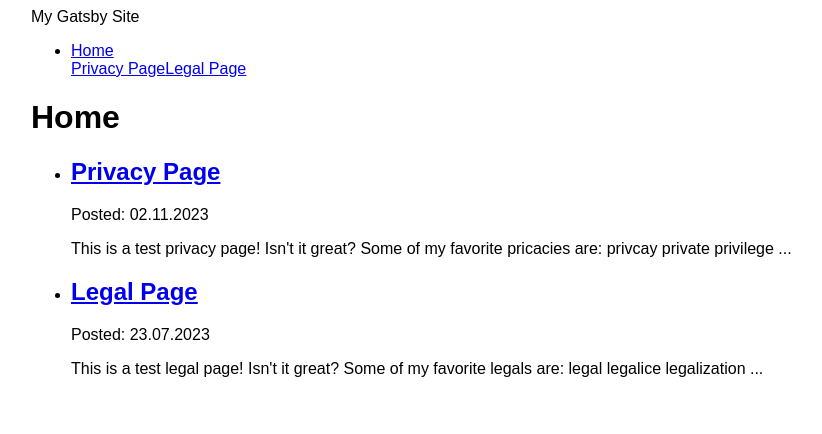
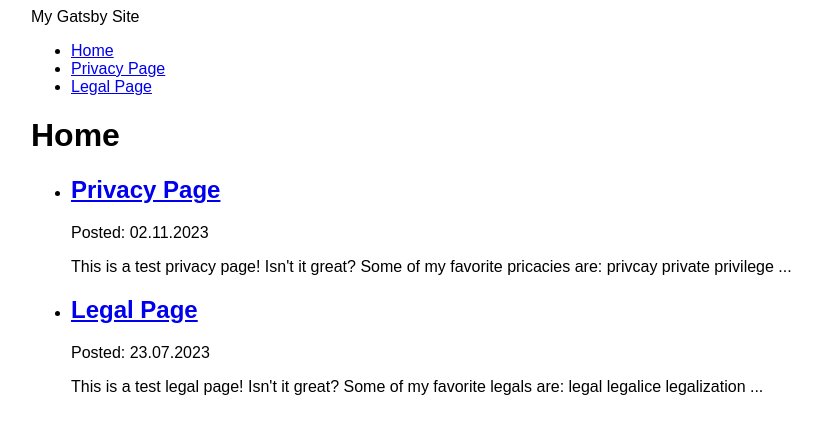
Before and after one commit to arisslin/my-gatsby-site, a Gatsby site: page / in a window 1280 px wide. Shown: the whole page, without its empty margins (9-831 px from the left). Built offline with nearby package versions, Linux system fonts and the light colour scheme; Gatsby itself is replaced by a stand-in of ours.

Commit message:
refactor: Add list element

```diff
--- a/src/components/layout.tsx
+++ b/src/components/layout.tsx
@@ -22,9 +22,11 @@ const Layout = ({ pageTitle, children }: LayoutProps) => {
             <Link to='/'>Home</Link>
           </li>
           {links.map((link) => (
-            <Link key={link.id} to={`/${link.frontmatter.slug}`}>
-              {link.frontmatter.title}
-            </Link>
+            <li key={link.id}>
+              <Link to={`/${link.frontmatter.slug}`}>
+                {link.frontmatter.title}
+              </Link>
+            </li>
           ))}
         </ul>
       </nav>
```
